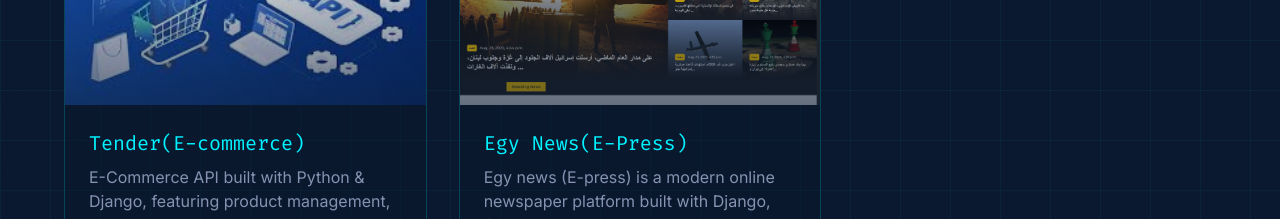
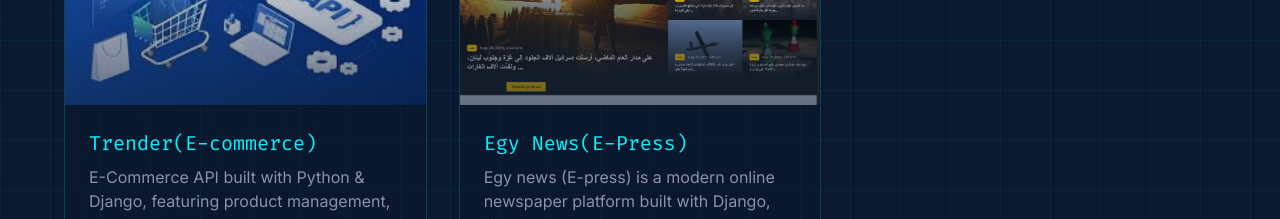
Before and after one commit to DevMo7md/Portfolio, a React (Vite) app: page / in a window 1280 px wide. Shown: the part 3660-3879 px from the top of the page. Built offline with nearby package versions, Linux system fonts and the light colour scheme.

Commit message:
update trender name

```diff
--- a/src/App.tsx
+++ b/src/App.tsx
@@ -596,7 +596,7 @@ function App() {
                 </div>
                 <div className="p-6">
                   <h3 className="text-xl font-mono text-secondary mb-2">
-                    Tender(E-commerce)
+                    Trender(E-commerce)
                   </h3>
                   <p className="text-tertiary mb-4">
                     E-Commerce API built with Python & Django, featuring product
```
